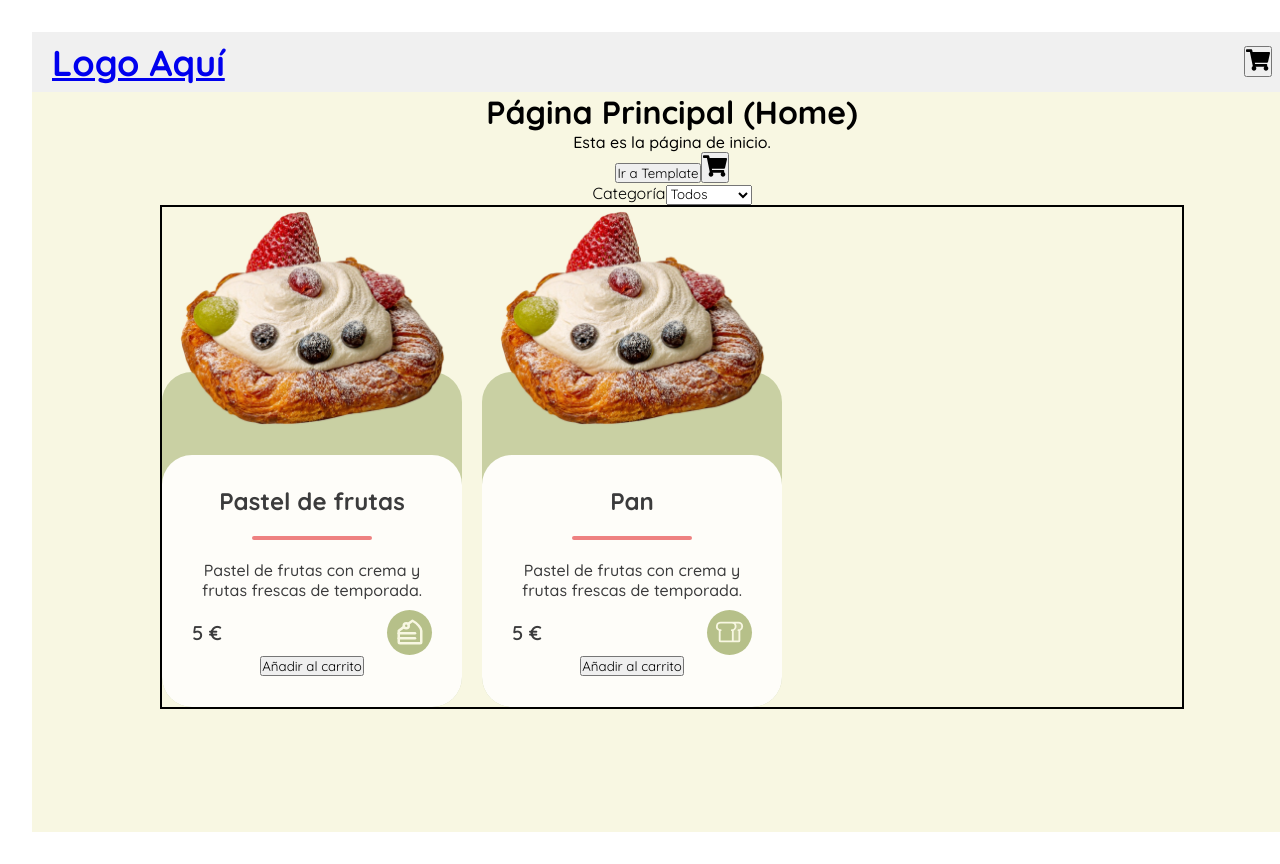
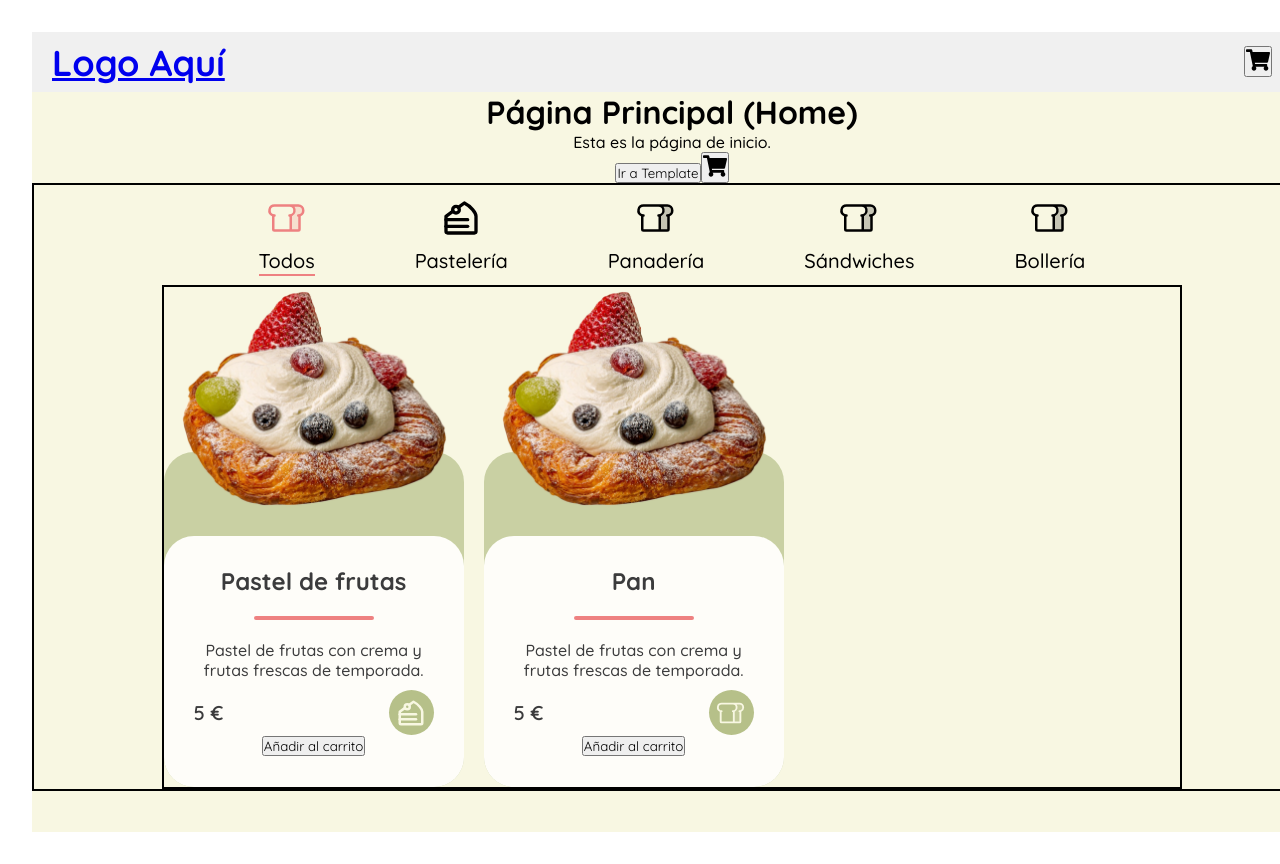
Before and after one commit to KokorikoFC/tiendaConReact, a React (Vite) app: page /home in a window 1280 px wide. Shown: the top 864 px of the page. Built offline with nearby package versions, Linux system fonts and the light colour scheme.

Commit message:
Update products section style

```diff
--- a/src/components/filters/Filters.css
+++ b/src/components/filters/Filters.css
@@ -0,0 +1,57 @@
+.filters{
+    width: 100%;
+    height: 100px;
+    display: flex;
+    justify-content: center;
+    align-items: center;
+}
+
+.filter-buttons{
+    display: flex;
+    justify-content: center;
+    align-items: center;
+    gap: 100px;
+}
+.category-btn{
+    display: flex;
+    flex-direction: column;
+    justify-content: center;
+    align-items: center;
+}
+.category-icon{
+    font-size: 40px;
+    color: var(--gray);
+}
+
+.category-btn a {
+    font-size: 20px;
+    font-weight: 500;
+    text-decoration: none;
+    position: relative;
+    color: inherit;
+
+}
+
+.category-btn a::after {
+    content: "";
+    position: absolute;
+    left: 0;
+    bottom: -3px;
+    width: 100%;
+    height: 2px;
+    background-color: var(--rojo);
+    transform: scaleX(0);
+    transform-origin: left;
+    transition: transform 0.3s ease-in-out;
+}
+.category-btn:hover{
+    cursor: pointer;
+}
+.category-btn:hover .category-icon,
+.category-btn.active .category-icon {
+    color: var(--rojo);
+}
+.category-btn:hover a::after,
+.category-btn.active a::after {
+    transform: scaleX(1);
+}
--- a/src/components/filters/Filters.jsx
+++ b/src/components/filters/Filters.jsx
@@ -1,26 +1,41 @@
-import { useId } from "react";
 import "./Filters.css";
 import { useFilter } from "../../hooks/useFilters.jsx";
+import { PiBreadDuotone } from "react-icons/pi";
+import { LuCakeSlice } from "react-icons/lu";
+import { useState } from "react";
 
 function Filters() {
     const { setFilter } = useFilter();
-    const categoryFieldId = useId();
+    const [activeCategory, setActiveCategory] = useState("all"); // Estado para la categoría activa
 
-    const handleChangeCategory = (event) => {
+    const handleCategoryClick = (category) => {
         setFilter((prevState) => ({
             ...prevState,
-            category: event.target.value,
+            category,
         }));
+        setActiveCategory(category); // Actualiza la categoría activa
     };
 
     return (
-        <div>
-            <label htmlFor={categoryFieldId}>Categoría</label>
-            <select id={categoryFieldId} onChange={handleChangeCategory}>
-                <option value="all">Todos</option>
-                <option value="pasteleria">Pastelería</option>
-                <option value="panaderia">Panadería</option>
-            </select>
+        <div className="filters">
+            <div className="filter-buttons">
+                {[
+                    { name: "Todos", value: "all", icon: <PiBreadDuotone /> },
+                    { name: "Pastelería", value: "pasteleria", icon: <LuCakeSlice /> },
+                    { name: "Panadería", value: "panaderia", icon: <PiBreadDuotone /> },
+                    { name: "Sándwiches", value: "sandwiches", icon: <PiBreadDuotone /> },
+                    { name: "Bollería", value: "pastry", icon: <PiBreadDuotone /> },
+                ].map((category) => (
+                    <div
+                        key={category.value}
+                        className={`category-btn ${activeCategory === category.value ? "active" : ""}`}
+                        onClick={() => handleCategoryClick(category.value)}
+                    >
+                        <div className="category-icon">{category.icon}</div>
+                        <a>{category.name}</a>
+                    </div>
+                ))}
+            </div>
         </div>
     );
 }
--- a/src/components/home/Home.css
+++ b/src/components/home/Home.css
@@ -3,3 +3,7 @@
     min-height: 100vh;
     background-color: var(--beige);
 }
+
+.products-section{
+    border: 2px solid black;
+}
--- a/src/components/home/Home.jsx
+++ b/src/components/home/Home.jsx
@@ -26,7 +26,7 @@ function Home() {
                 <p>Esta es la página de inicio.</p>
                 <button onClick={goToTemplate}>Ir a Template</button>
                 <Cart />
-                <div>
+                <div className="products-section">
                     <Filters />
                     <Product products={filteredProducts} />
                 </div>
```
